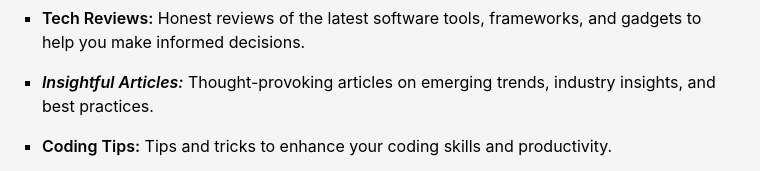
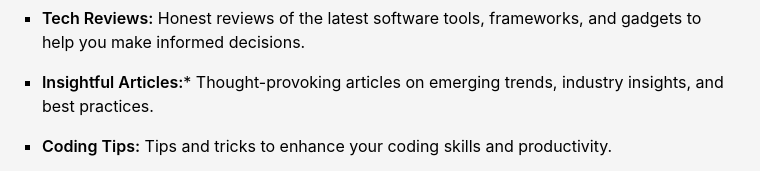
Before and after one commit to iqnev/iqnev.github.io, a plain HTML site: page index.html in a window 1280 px wide. Shown: the part 440-611 px from the top of the page, 264-1024 px from the left. Drawn offline with Linux system fonts and the light colour scheme.

Commit message:
deploy: iqnev/blog@495a57fde8c713b2a314955dff2f44b68bb3ccef

```diff
--- a/index.html
+++ b/index.html
@@ -82,7 +82,7 @@
 <p><strong>Tech Reviews:</strong> Honest reviews of the latest software tools, frameworks, and gadgets to help you make informed decisions.</p>
 </li>
 <li>
-<p><em><strong>Insightful Articles:</strong></em> Thought-provoking articles on emerging trends, industry insights, and best practices.</p>
+<p><strong>Insightful Articles:</strong>* Thought-provoking articles on emerging trends, industry insights, and best practices.</p>
 </li>
 <li>
 <p><strong>Coding Tips:</strong> Tips and tricks to enhance your coding skills and productivity.</p>
```
